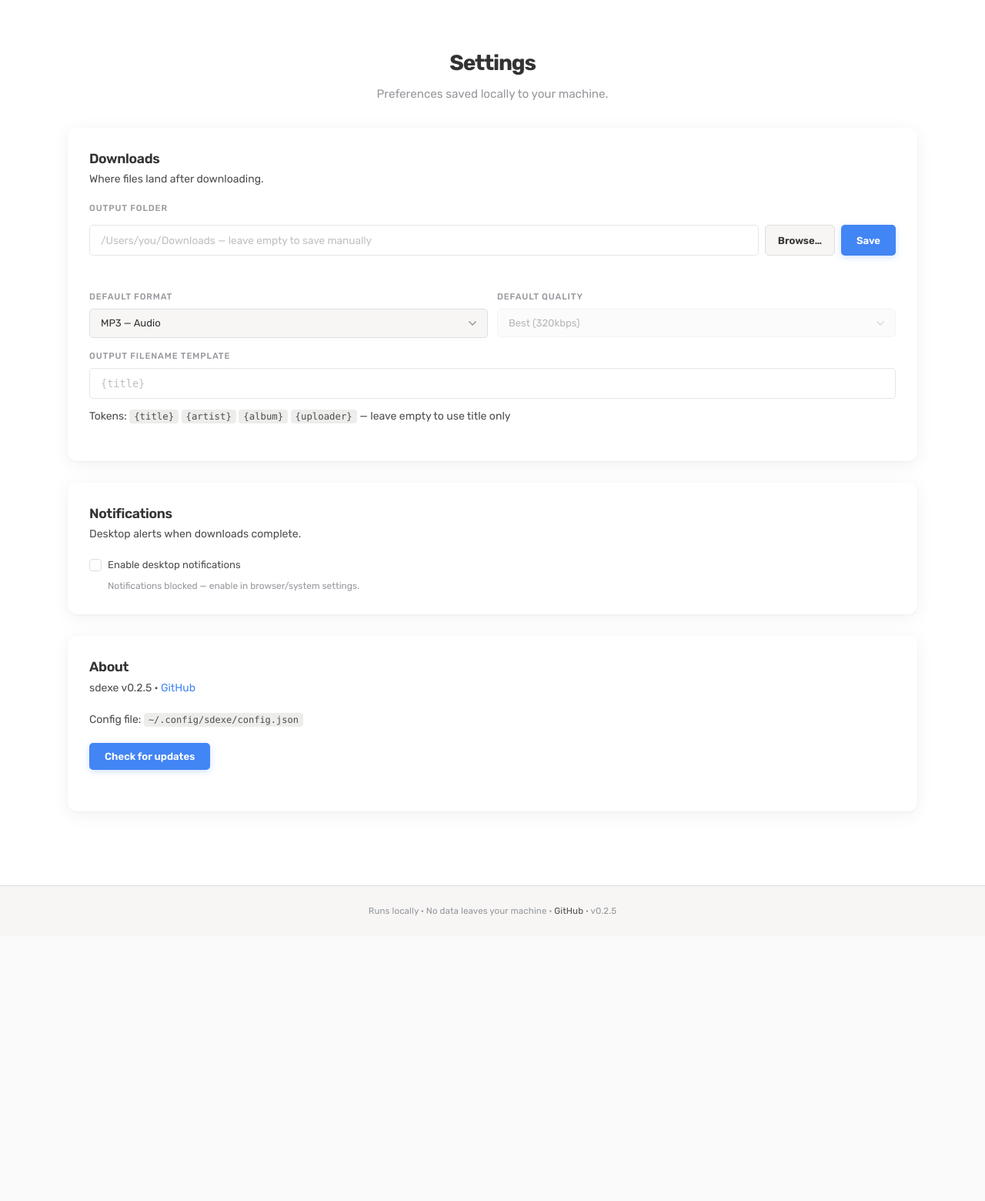
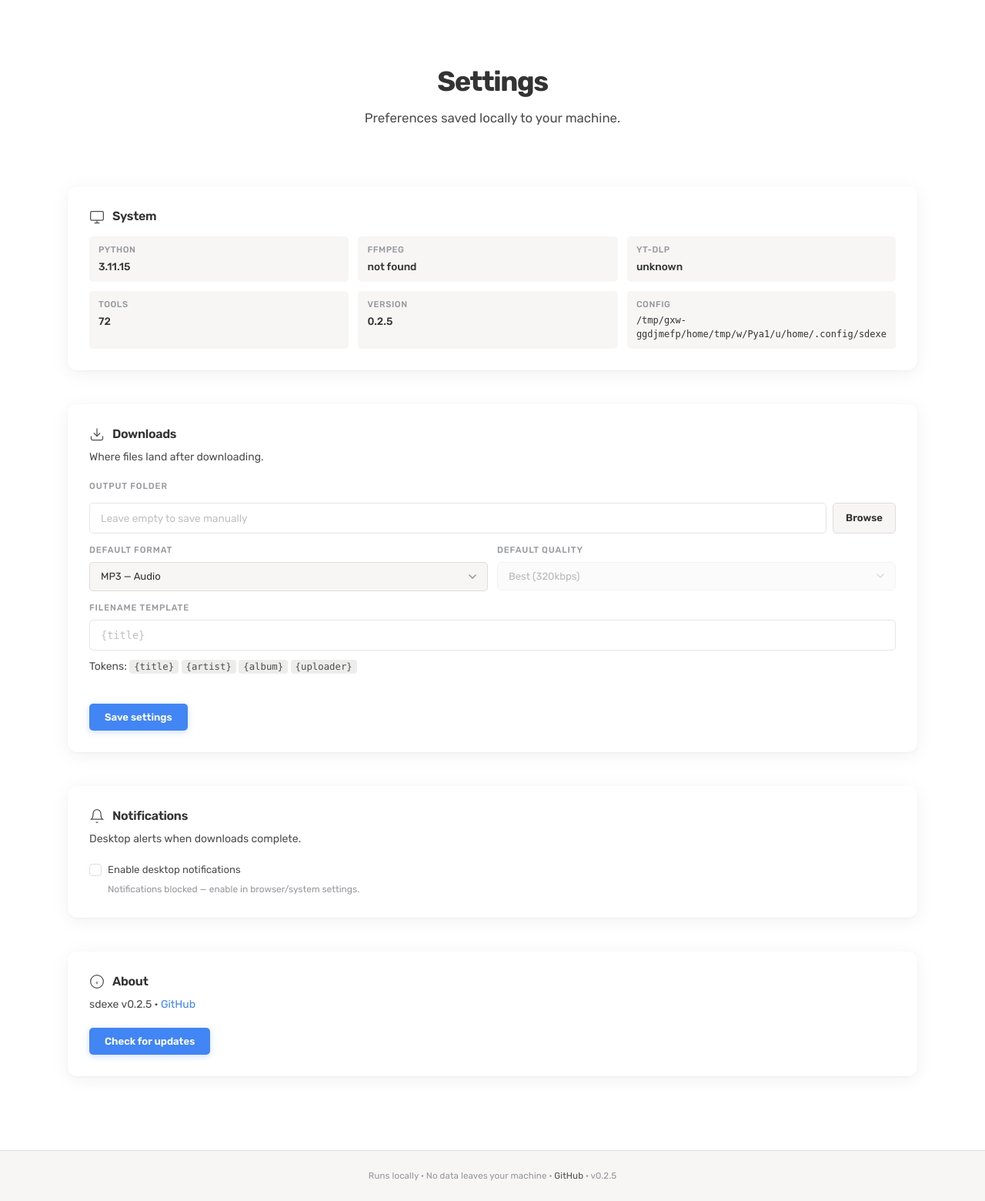
Before and after one commit to gedaliahs/sdexe, a Flask app: page /settings in a window 1280 px wide. Shown: the part 52-1612 px from the top of the page at 77% size. Before the commit the page ends 1242 px from the top, so only its background shows below. Run offline with Flask 3, Linux system fonts and the light colour scheme; data that the repository does not hold is empty; some libraries are stand-ins or nearby versions.

Commit message:
Home: cycling tagline + broad subtitle; Settings: system info grid, icons, better layout

```diff
--- a/sdexe/app.py
+++ b/sdexe/app.py
@@ -175,7 +175,24 @@ def text_page():
 
 @app.route("/settings")
 def settings_page():
-    return render_template("settings.html")
+    import sys as _sys
+    info = {
+        "python_ver": f"{_sys.version_info.major}.{_sys.version_info.minor}.{_sys.version_info.micro}",
+        "ffmpeg_ver": "not found",
+        "ytdlp_ver": "unknown",
+        "tool_count": sum(1 for r in app.url_map.iter_rules() if r.endpoint != "static"),
+        "config_dir": str(CONFIG_DIR),
+    }
+    try:
+        out = subprocess.run(["ffmpeg", "-version"], capture_output=True, text=True, timeout=5)
+        info["ffmpeg_ver"] = out.stdout.split("\n")[0].split("version ")[-1].split(" ")[0] if out.returncode == 0 else "not found"
+    except Exception:
+        pass
+    try:
+        info["ytdlp_ver"] = yt_dlp.version.__version__
+    except Exception:
+        pass
+    return render_template("settings.html", info=info)
 
 
 # ── Config API ──
--- a/sdexe/static/style.css
+++ b/sdexe/static/style.css
@@ -154,16 +154,25 @@ main {
 }
 
 /* ── Hero ── */
-.hero { text-align: center; margin-bottom: 32px; }
+.hero { text-align: center; margin-bottom: 48px; padding-top: 20px; }
 .hero h1 {
-    font-size: 28px; font-weight: 700; letter-spacing: -.04em;
-    line-height: 1.25; margin-bottom: 12px;
+    font-size: 36px; font-weight: 800; letter-spacing: -.04em;
+    line-height: 1.2; margin-bottom: 14px;
     color: var(--text);
 }
 .hero-accent { color: var(--accent); }
+.hero-tagline {
+    color: var(--text-muted); font-size: .88rem; margin-top: 10px;
+    min-height: 1.4em;
+}
+.hero-word {
+    display: inline-block;
+    transition: opacity .3s, transform .3s;
+}
+.hero-word-out { opacity: 0; transform: translateY(6px); }
 .subtitle {
-    color: var(--text-muted); font-size: .95rem; line-height: 1.5;
-    max-width: 440px; margin: 0 auto;
+    color: var(--text-secondary); font-size: 1.05rem; line-height: 1.5;
+    max-width: 500px; margin: 0 auto;
 }
 
 /* ── Search Bar ── */
@@ -509,11 +518,11 @@ select:disabled { opacity: .35; cursor: not-allowed; }
    Home Page — Tool Grid
    ══════════════════════════════════════════ */
 
-.home-main { max-width: 1200px; }
+.home-main { max-width: 960px; }
 
 /* ── Search ── */
 .tool-search-wrap {
-    position: relative; max-width: 480px; margin: 0 auto 36px;
+    position: relative; max-width: 420px; margin: 0 auto 52px;
 }
 .tool-search-icon {
     position: absolute; left: 14px; top: 50%; transform: translateY(-50%);
@@ -537,10 +546,10 @@ select:disabled { opacity: .35; cursor: not-allowed; }
 }
 
 /* ── Category sections ── */
-.tool-category { margin-bottom: 40px; }
+.tool-category { margin-bottom: 52px; }
 .tool-category-header {
-    font-size: 1.15rem; font-weight: 700; color: var(--text);
-    margin-bottom: 18px;
+    font-size: 1.3rem; font-weight: 700; color: var(--text);
+    margin-bottom: 12px; letter-spacing: -.02em;
 }
 
 /* ── Tool grid ── */
@@ -550,15 +559,14 @@ select:disabled { opacity: .35; cursor: not-allowed; }
     gap: 0;
 }
 .tool-link {
-    display: flex; align-items: center; gap: 12px;
-    padding: 11px 8px;
+    display: flex; align-items: center; gap: 14px;
+    padding: 13px 4px;
     text-decoration: none; color: var(--text);
-    font-size: .9rem; font-weight: 400;
-    border-radius: var(--radius-sm);
+    font-size: .93rem; font-weight: 400;
     transition: color .15s;
 }
 .tool-link svg {
-    flex-shrink: 0; color: var(--text-secondary);
+    flex-shrink: 0; color: #9ca3af;
     transition: color .15s;
 }
 .tool-link:hover { color: var(--accent); }
@@ -890,7 +898,26 @@ footer a:hover { color: var(--text); }
 .toast-action:hover { color: var(--accent-hover); }
 
 /* ── Settings Page ── */
+.settings-grid { display: flex; flex-direction: column; gap: 16px; }
 .settings-section { margin-bottom: 0; }
+.settings-header {
+    display: flex; align-items: center; gap: 10px; margin-bottom: 8px;
+}
+.settings-header svg { color: var(--text-secondary); }
+.settings-header h2 { font-size: 1rem; font-weight: 600; margin: 0; }
+
+.sys-info-grid {
+    display: grid; grid-template-columns: repeat(3, 1fr); gap: 12px;
+    margin-top: 14px;
+}
+.sys-info-item {
+    display: flex; flex-direction: column; gap: 2px;
+    padding: 10px 12px; background: var(--surface-2);
+    border-radius: var(--radius-sm);
+}
+.sys-info-label { font-size: .7rem; text-transform: uppercase; letter-spacing: .05em; color: var(--text-muted); font-weight: 500; }
+.sys-info-value { font-size: .85rem; font-weight: 500; color: var(--text); }
+
 .folder-input-row { display: flex; gap: 8px; margin-top: 6px; }
 .folder-input-row input { flex: 1; }
 .btn-settings-save {
@@ -909,8 +936,7 @@ footer a:hover { color: var(--text); }
 }
 .btn-settings-browse:hover { border-color: var(--accent); }
 .settings-status {
-    display: block; margin-top: 6px; font-size: .75rem;
-    color: var(--text-muted); min-height: 18px;
+    font-size: .78rem; color: var(--text-muted); min-height: 18px;
 }
 .settings-status.saved { color: var(--green); }
 .settings-status.error { color: var(--danger); }
--- a/sdexe/templates/settings.html
+++ b/sdexe/templates/settings.html
@@ -10,23 +10,61 @@
             <p class="subtitle">Preferences saved locally to your machine.</p>
         </div>
 
+        <div class="settings-grid">
+            <!-- System Info -->
+            <div class="card">
+                <div class="card-body settings-section">
+                    <div class="settings-header">
+                        <svg width="20" height="20" viewBox="0 0 24 24" fill="none" stroke="currentColor" stroke-width="1.5"><rect x="2" y="3" width="20" height="14" rx="2" ry="2"/><line x1="8" y1="21" x2="16" y2="21"/><line x1="12" y1="17" x2="12" y2="21"/></svg>
+                        <h2>System</h2>
+                    </div>
+                    <div class="sys-info-grid">
+                        <div class="sys-info-item">
+                            <span class="sys-info-label">Python</span>
+                            <span class="sys-info-value">{{ info.python_ver }}</span>
+                        </div>
+                        <div class="sys-info-item">
+                            <span class="sys-info-label">ffmpeg</span>
+                            <span class="sys-info-value">{{ info.ffmpeg_ver }}</span>
+                        </div>
+                        <div class="sys-info-item">
+                            <span class="sys-info-label">yt-dlp</span>
+                            <span class="sys-info-value">{{ info.ytdlp_ver }}</span>
+                        </div>
+                        <div class="sys-info-item">
+                            <span class="sys-info-label">Tools</span>
+                            <span class="sys-info-value">{{ info.tool_count }}</span>
+                        </div>
+                        <div class="sys-info-item">
+                            <span class="sys-info-label">Version</span>
+                            <span class="sys-info-value">{{ version }}</span>
+                        </div>
+                        <div class="sys-info-item">
+                            <span class="sys-info-label">Config</span>
+                            <span class="sys-info-value" style="font-family:monospace; font-size:.75rem;">{{ info.config_dir }}</span>
+                        </div>
+                    </div>
+                </div>
+            </div>
+
             <!-- Downloads -->
             <div class="card">
                 <div class="card-body settings-section">
+                    <div class="settings-header">
+                        <svg width="20" height="20" viewBox="0 0 24 24" fill="none" stroke="currentColor" stroke-width="1.5"><path d="M21 15v4a2 2 0 01-2 2H5a2 2 0 01-2-2v-4"/><polyline points="7 10 12 15 17 10"/><line x1="12" y1="15" x2="12" y2="3"/></svg>
                         <h2>Downloads</h2>
+                    </div>
                     <p class="meta">Where files land after downloading.</p>
 
-                <div class="field" style="margin-top: 20px;">
+                    <div class="field" style="margin-top: 16px;">
                         <label>Output folder</label>
                         <div class="folder-input-row">
-                        <input type="text" id="output-folder" placeholder="/Users/you/Downloads — leave empty to save manually">
-                        <button class="btn-settings-browse" onclick="browseFolder()">Browse…</button>
-                        <button class="btn-settings-save" onclick="saveSettings()">Save</button>
+                            <input type="text" id="output-folder" placeholder="Leave empty to save manually">
+                            <button class="btn-settings-browse" onclick="browseFolder()">Browse</button>
                         </div>
-                    <span id="folder-status" class="settings-status"></span>
                     </div>
 
-                <div class="field-row" style="margin-top: 16px;">
+                    <div class="field-row" style="margin-top: 14px;">
                         <div class="field">
                             <label>Default format</label>
                             <select id="default-format" onchange="updateDefaultQuality()">
@@ -43,10 +81,16 @@
                             </select>
                         </div>
                     </div>
-                <div class="field" style="margin-top: 16px;">
-                    <label>Output filename template</label>
+
+                    <div class="field" style="margin-top: 14px;">
+                        <label>Filename template</label>
                         <input type="text" id="output-template" placeholder="{title}" style="font-family: monospace;">
-                    <p class="meta" style="margin-top:6px;">Tokens: <code>{title}</code> <code>{artist}</code> <code>{album}</code> <code>{uploader}</code> — leave empty to use title only</p>
+                        <p class="meta" style="margin-top:4px;">Tokens: <code>{title}</code> <code>{artist}</code> <code>{album}</code> <code>{uploader}</code></p>
+                    </div>
+
+                    <div style="margin-top: 18px; display: flex; align-items: center; gap: 12px;">
+                        <button class="btn-settings-save" onclick="saveSettings()">Save settings</button>
+                        <span id="folder-status" class="settings-status"></span>
                     </div>
                 </div>
             </div>
@@ -54,27 +98,33 @@
             <!-- Notifications -->
             <div class="card">
                 <div class="card-body settings-section">
+                    <div class="settings-header">
+                        <svg width="20" height="20" viewBox="0 0 24 24" fill="none" stroke="currentColor" stroke-width="1.5"><path d="M18 8A6 6 0 006 8c0 7-3 9-3 9h18s-3-2-3-9"/><path d="M13.73 21a2 2 0 01-3.46 0"/></svg>
                         <h2>Notifications</h2>
+                    </div>
                     <p class="meta">Desktop alerts when downloads complete.</p>
-                <div style="margin-top: 16px;">
+                    <div style="margin-top: 14px;">
                         <label class="check-label">
                             <input type="checkbox" id="notif-enabled">
                             Enable desktop notifications
                         </label>
-                    <p id="notif-status" style="font-size:.75rem; color:var(--text-muted); margin-top:8px; margin-left:24px;"></p>
+                        <p id="notif-status" style="font-size:.75rem; color:var(--text-muted); margin-top:6px; margin-left:24px;"></p>
                     </div>
                 </div>
             </div>
 
-        <!-- About -->
+            <!-- About & Updates -->
             <div class="card">
                 <div class="card-body settings-section">
+                    <div class="settings-header">
+                        <svg width="20" height="20" viewBox="0 0 24 24" fill="none" stroke="currentColor" stroke-width="1.5"><circle cx="12" cy="12" r="10"/><line x1="12" y1="16" x2="12" y2="12"/><line x1="12" y1="8" x2="12.01" y2="8"/></svg>
                         <h2>About</h2>
+                    </div>
                     <p class="meta">sdexe v{{ version }} &middot; <a href="https://github.com/gedaliahs/sdexe" target="_blank" rel="noopener" style="color:var(--accent);text-decoration:none;">GitHub</a></p>
-                <p class="meta" style="margin-top:6px;">Config file: <code style="font-size:.75rem; color:var(--text-secondary);">~/.config/sdexe/config.json</code></p>
-                <div style="margin-top: 16px;">
+                    <div style="margin-top: 14px; display: flex; align-items: center; gap: 12px;">
                         <button id="update-btn" class="btn-settings-save" onclick="runUpdate()">Check for updates</button>
-                    <p id="update-status" class="settings-status" style="margin-top:8px;"></p>
+                        <span id="update-status" class="settings-status"></span>
+                    </div>
                 </div>
             </div>
         </div>
@@ -112,7 +162,7 @@ async function browseFolder() {
         }
     } catch {}
     btn.disabled = false;
-    btn.textContent = "Browse…";
+    btn.textContent = "Browse";
 }
 
 async function runUpdate() {
@@ -126,14 +176,14 @@ async function runUpdate() {
         const res = await fetch("/api/update", { method: "POST" });
         const data = await res.json();
         if (data.ok) {
-            status.textContent = "✓ Updated! Restart sdexe to apply.";
+            status.textContent = "Updated! Restart sdexe to apply.";
             status.className = "settings-status saved";
         } else {
-            status.textContent = "✗ " + (data.error || "Update failed");
+            status.textContent = data.error || "Update failed";
             status.className = "settings-status error";
         }
     } catch {
-        status.textContent = "✗ Network error";
+        status.textContent = "Network error";
         status.className = "settings-status error";
     }
     btn.disabled = false;
@@ -156,7 +206,6 @@ async function loadSettings() {
     const qEl = document.getElementById("default-quality");
     if (qEl.querySelector(`option[value="${quality}"]`)) qEl.value = quality;
 
-    // Notification state
     const notifEl = document.getElementById("notif-enabled");
     const statusEl = document.getElementById("notif-status");
     if (!("Notification" in window)) {
@@ -187,12 +236,12 @@ async function saveSettings() {
     const data = await res.json();
 
     if (data.error) {
-        status.textContent = "✗ " + data.error;
+        status.textContent = data.error;
         status.className = "settings-status error";
     } else {
         localStorage.setItem("sdexe_format", fmt);
         localStorage.setItem("sdexe_quality", quality);
-        status.textContent = "✓ Saved";
+        status.textContent = "Saved";
         status.className = "settings-status saved";
         setTimeout(() => { status.textContent = ""; }, 2500);
     }
```
Also changed, not shown: sdexe/templates/home.html (+28 -1 lines). Lines whose indentation alone changed are shown as unchanged.
